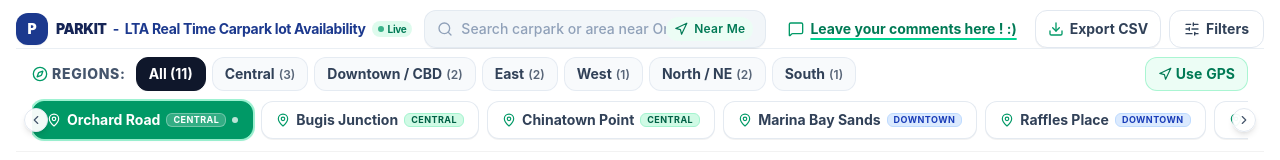
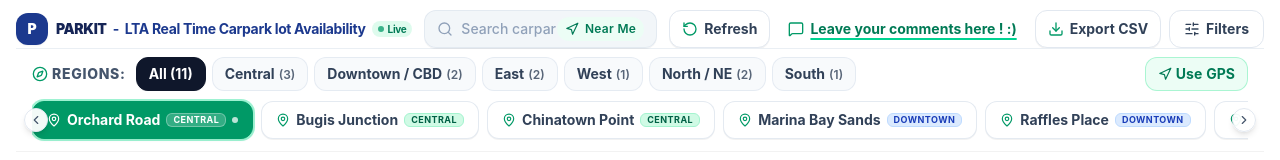
Before and after one commit to sulochanapillay-sudo/lta-carpark, a React (Vite) app: page / in a window 1280 px wide. Shown: the top 160 px of the page. Built offline with nearby package versions, Linux system fonts and the light colour scheme.

Commit message:
feat: add refresh button in header to clear old selections and restore default view

```diff
--- a/src/App.tsx
+++ b/src/App.tsx
@@ -33,6 +33,7 @@
   Download,
   Check,
   MessageSquare,
+  RotateCcw,
 } from 'lucide-react';
 import { exportCarparksToCSV } from './utils/csvExport';
 
@@ -302,10 +303,41 @@
   // Export Entire Dataset to CSV
   const [isExportModalOpen, setIsExportModalOpen] = useState<boolean>(false);
   const [exportSuccessMessage, setExportSuccessMessage] = useState<string | null>(null);
+  const [isRefreshing, setIsRefreshing] = useState<boolean>(false);
 
   const handleOpenExportModal = useCallback(() => {
     setIsExportModalOpen(true);
   }, []);
+
+  // Refresh to clear old selections and restore default view
+  const handleResetToDefault = useCallback(() => {
+    setIsRefreshing(true);
+    setSearchQuery('');
+    setTargetLocation(SINGAPORE_DEFAULT_CENTER);
+    setTargetLocationName('Orchard Road');
+    setSelectedCarpark(null);
+    setDetailModalCarpark(null);
+    setFilters({
+      vehicleType: 'ALL',
+      agency: 'ALL',
+      onlyAvailable: false,
+      minLots: 0,
+      sortBy: 'distance',
+    });
+    setActiveTab('list');
+
+    // Trigger lot fluctuation to simulate fresh live data
+    triggerLotFluctuation();
+
+    setExportSuccessMessage('Selections cleared & restored to default (Orchard Road)');
+    setTimeout(() => {
+      setExportSuccessMessage(null);
+    }, 2800);
+
+    setTimeout(() => {
+      setIsRefreshing(false);
+    }, 600);
+  }, [triggerLotFluctuation]);
 
   // Navigate to comments discussion view
   const handleScrollToFeedback = useCallback(
@@ -372,6 +404,24 @@
 
           {/* Right Corner Button Options */}
           <div className="flex items-center gap-1.5 sm:gap-2 shrink-0">
+            {/* Refresh Button to clear old selections and restore defaults */}
+            <button
+              id="header-refresh-btn"
+              type="button"
+              onClick={handleResetToDefault}
+              disabled={isRefreshing}
+              title="Refresh to clear old selections and restore default view"
+              className="flex items-center gap-1.5 px-2.5 sm:px-3 py-2 rounded-xl border border-slate-200 bg-white hover:bg-slate-50 text-slate-700 hover:text-emerald-700 hover:border-slate-300 text-xs sm:text-sm font-bold transition cursor-pointer shadow-2xs group"
+            >
+              <RotateCcw
+                className={`w-3.5 h-3.5 sm:w-4 sm:h-4 text-emerald-600 transition-transform ${
+                  isRefreshing ? 'animate-spin' : 'group-hover:-rotate-90'
+                }`}
+              />
+              <span className="hidden sm:inline">Refresh</span>
+              <span className="sm:hidden text-xs">Refresh</span>
+            </button>
+
             {/* Leave your comments here ! :) Hyperlink connecting to footer feedback box */}
             <a
               id="header-feedback-link"
```
